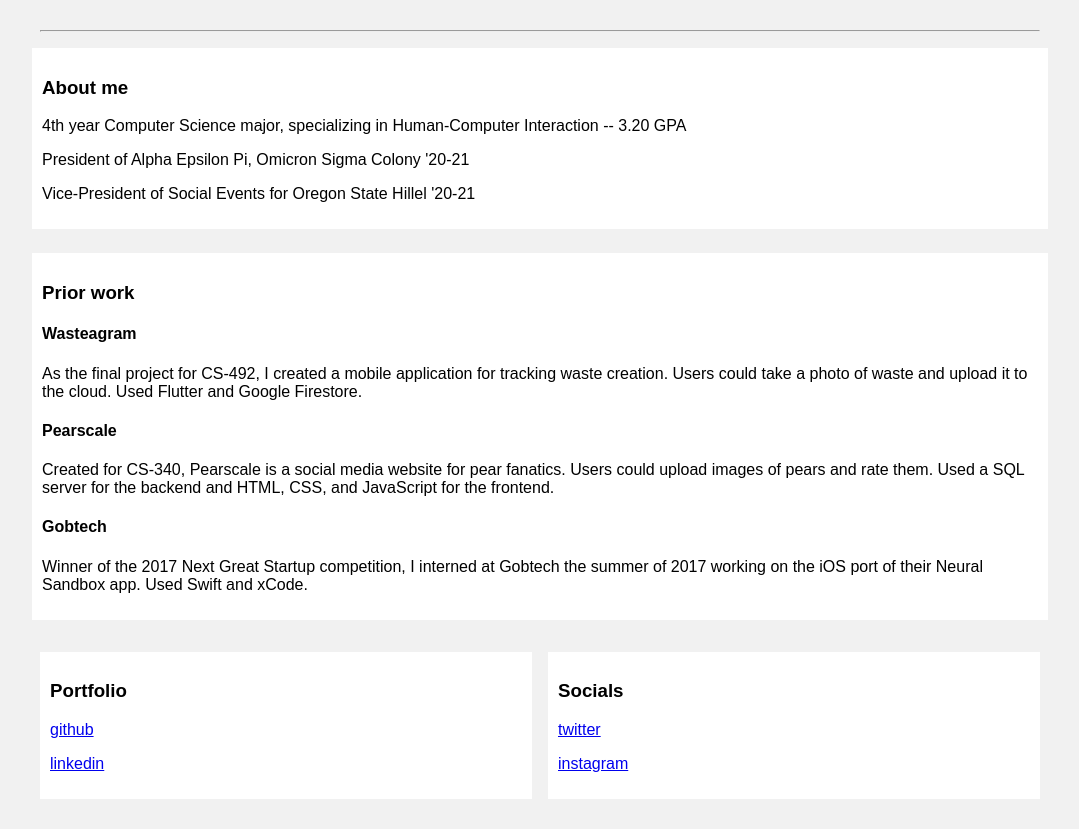
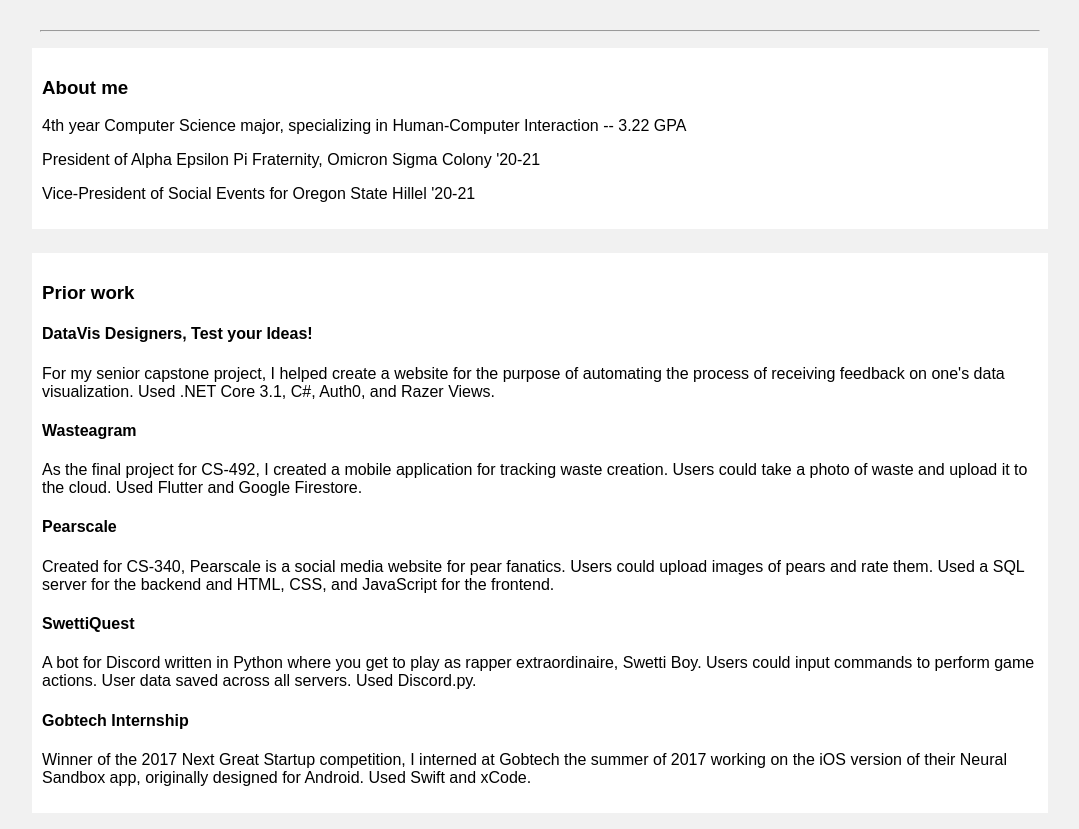
Before and after one commit to Zach-Kauffman/zach-kauffman.github.io, a plain HTML site: page index.html in a window 1280 px wide. Shown: the part 123-952 px from the top of the page, without its empty margins (100-1179 px from the left). Drawn offline with Linux system fonts and the light colour scheme.

Commit message:
Update index.html

```diff
--- a/index.html
+++ b/index.html
@@ -41,8 +41,8 @@
     <div class="row">
         <div class="content">
             <h3>About me</h3>
-            <p>4th year Computer Science major, specializing in Human-Computer Interaction -- 3.20 GPA</p>
-            <p>President of Alpha Epsilon Pi, Omicron Sigma Colony '20-21</p>
+            <p>4th year Computer Science major, specializing in Human-Computer Interaction -- 3.22 GPA</p>
+            <p>President of Alpha Epsilon Pi Fraternity, Omicron Sigma Colony '20-21</p>
             <p>Vice-President of Social Events for Oregon State Hillel '20-21</p>
         </div>
     </div>
@@ -50,12 +50,16 @@
     <div class="row">
         <div class="content">
             <h3>Prior work</h3>
+            <h4>DataVis Designers, Test your Ideas!</h4>
+            <p>For my senior capstone project, I helped create a website for the purpose of automating the process of receiving feedback on one's data visualization. Used .NET Core 3.1, C#, Auth0, and Razer Views.</p>
             <h4>Wasteagram</h4>
             <p>As the final project for CS-492, I created a mobile application for tracking waste creation. Users could take a photo of waste and upload it to the cloud. Used Flutter and Google Firestore.</p>
             <h4>Pearscale</h4>
             <p>Created for CS-340, Pearscale is a social media website for pear fanatics. Users could upload images of pears and rate them. Used a SQL server for the backend and HTML, CSS, and JavaScript for the frontend.</p>
-            <h4>Gobtech</h4>
-            <p>Winner of the 2017 Next Great Startup competition, I interned at Gobtech the summer of 2017 working on the iOS port of their Neural Sandbox app. Used Swift and xCode.</p>
+            <h4>SwettiQuest</h4>
+            <p>A bot for Discord written in Python where you get to play as rapper extraordinaire, Swetti Boy. Users could input commands to perform game actions. User data saved across all servers. Used Discord.py.</p>
+            <h4>Gobtech Internship</h4>
+            <p>Winner of the 2017 Next Great Startup competition, I interned at Gobtech the summer of 2017 working on the iOS version of their Neural Sandbox app, originally designed for Android. Used Swift and xCode.</p>
         </div>
     </div>
 
```
